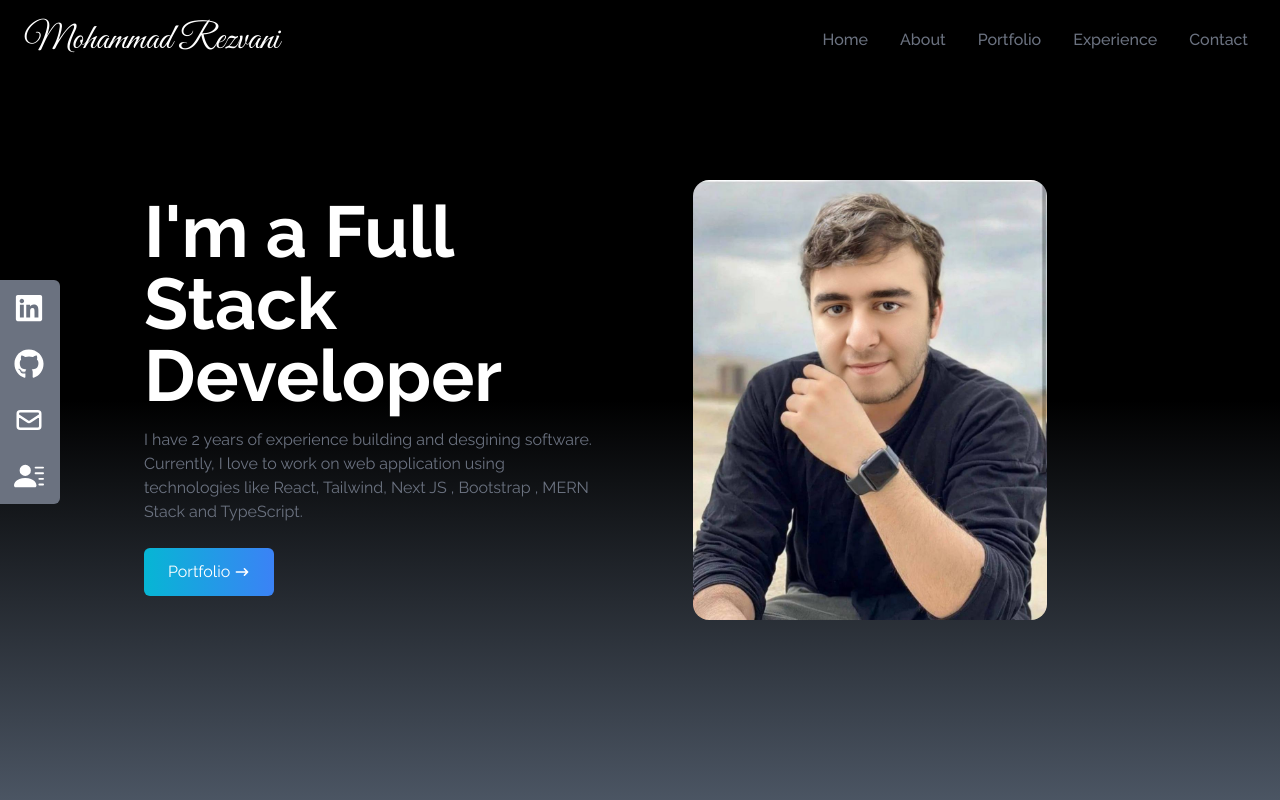
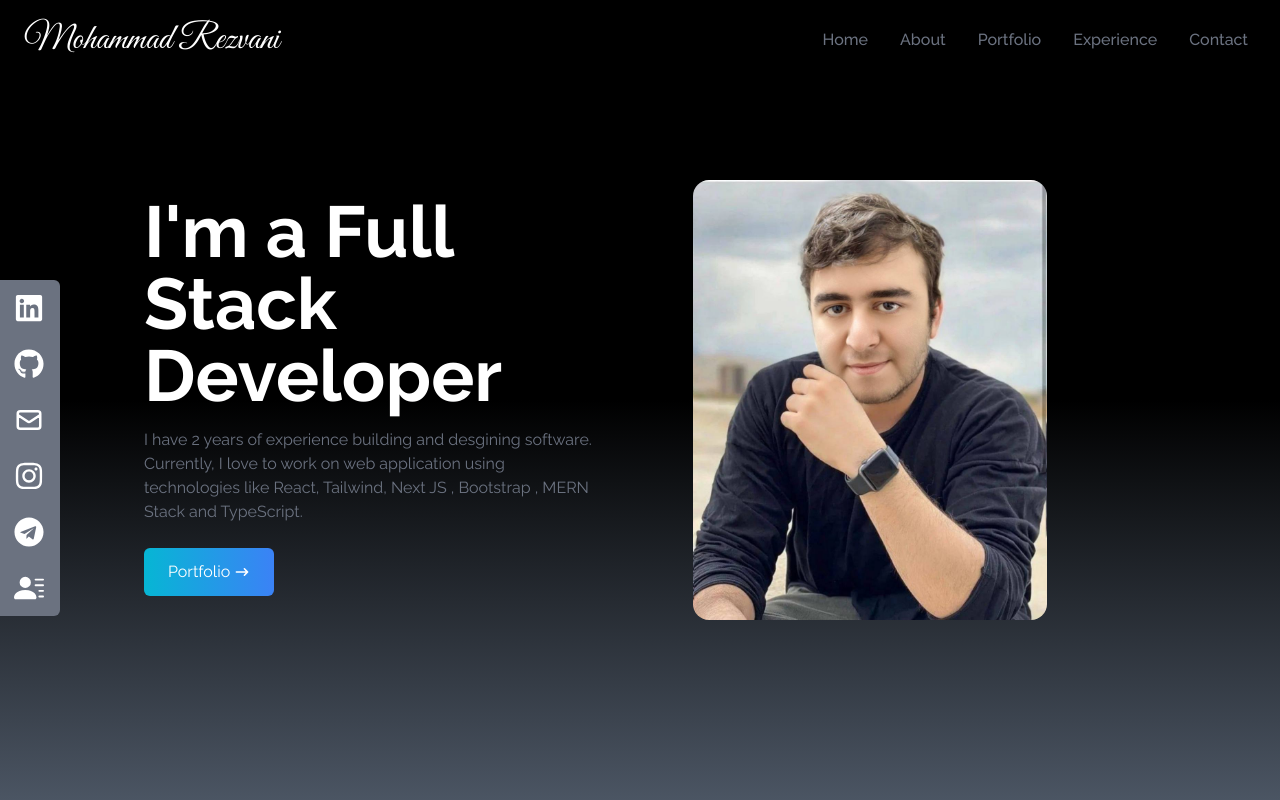
Before and after one commit to ImagineNo1/PortFolio, a React (Create React App) app: page / in a window 1280 px wide. Shown: the top 800 px of the page. Built offline with nearby package versions, Linux system fonts and the light colour scheme.

Commit message:
New Socials Added

```diff
--- a/src/components/SocialLinks.jsx
+++ b/src/components/SocialLinks.jsx
@@ -1,5 +1,5 @@
 import React from "react";
-import { FaGithub, FaLinkedin } from "react-icons/fa";
+import { FaGithub, FaInstagram, FaLinkedin, FaTelegram } from "react-icons/fa";
 import { HiOutlineMail } from "react-icons/hi";
 import { BsFillPersonLinesFill } from "react-icons/bs";
 
@@ -35,6 +35,24 @@ const SocialLinks = () => {
     },
     {
       id: 4,
+      child: (
+        <>
+          Instagram <FaInstagram size={30} />
+        </>
+      ),
+      href: "https://www.instagram.com/imagineno1",
+    },
+    {
+      id: 5,
+      child: (
+        <>
+          Telegram <FaTelegram size={30} />
+        </>
+      ),
+      href: "https://t.me/NiclasMouritzen",
+    },
+    {
+      id: 6,
       child: (
         <>
           Resume <BsFillPersonLinesFill size={30} />
```
